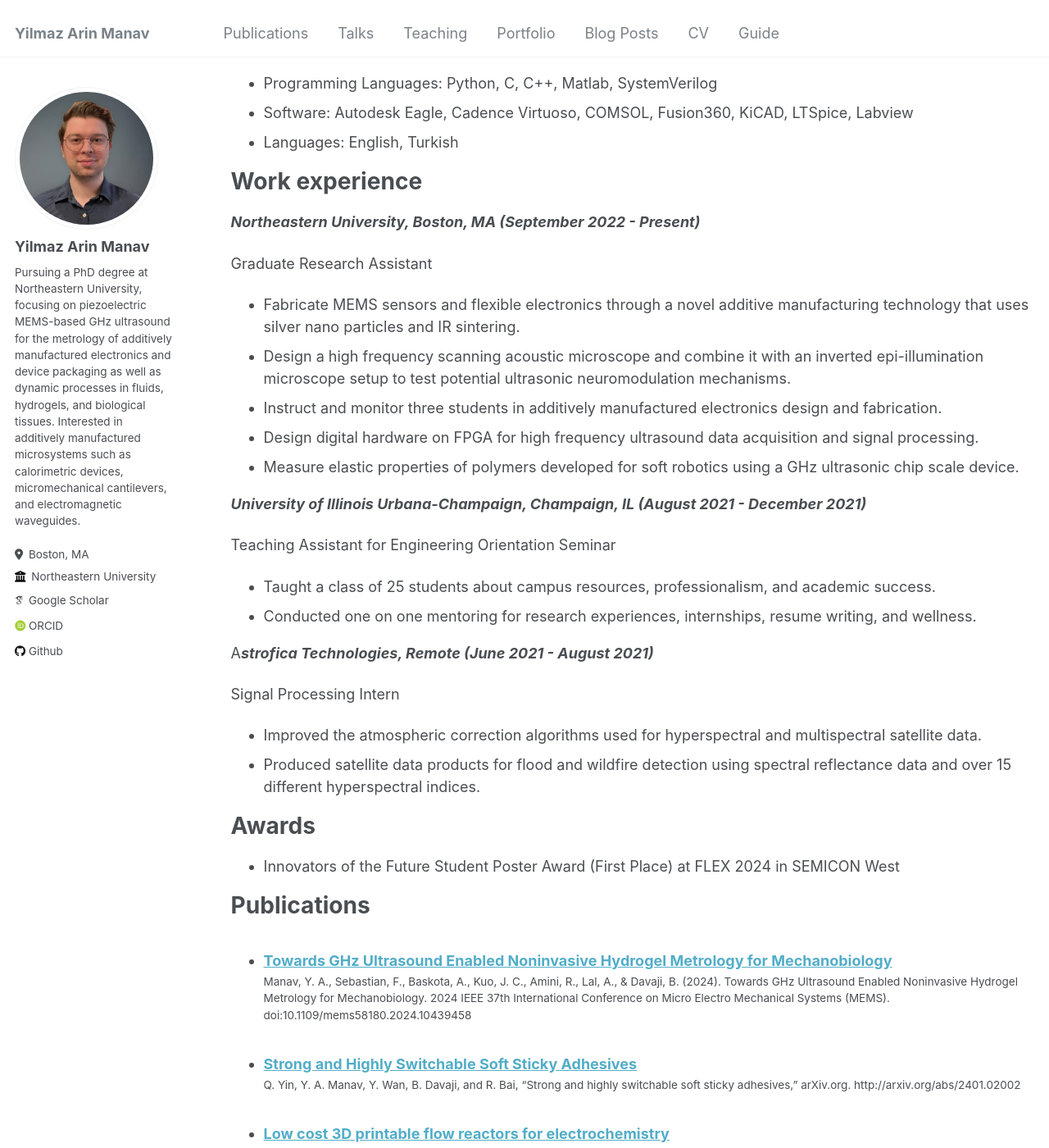
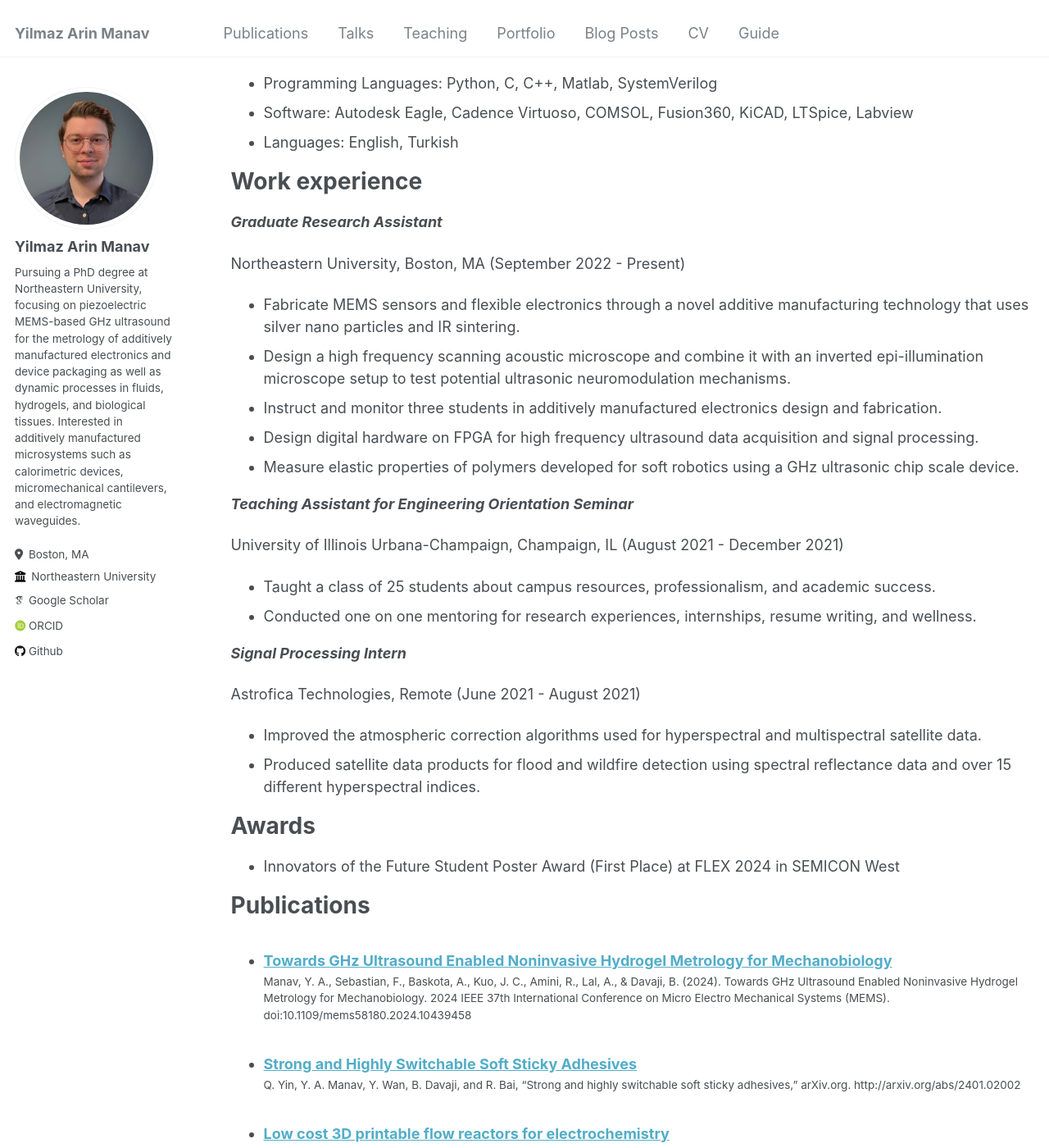
Before and after one commit to arinmanav/arinmanav.github.io, a Jekyll site: the page built from _pages/cv.md, in a window 1280 px wide and 1400 px high, scrolled down 515 px. Shown: the whole window at 82% size. Built offline with Jekyll 4.4.1, drawn with Linux system fonts in a browser that asks for light colours; some web fonts are replaced.

Commit message:
CV Layout updated

```diff
--- a/_pages/cv.md
+++ b/_pages/cv.md
@@ -29,9 +29,9 @@ Skills
 
 Work experience
 ======
-<em><strong>Northeastern University, Boston, MA (September 2022 - Present)<strong><em>
+<em><strong>Graduate Research Assistant<strong><em>
 
-Graduate Research Assistant
+Northeastern University, Boston, MA (September 2022 - Present)
 * Fabricate MEMS sensors and flexible electronics through a novel additive manufacturing technology that uses silver nano particles and IR sintering.
 * Design a high frequency scanning acoustic microscope and combine it with an inverted epi-illumination
 microscope setup to test potential ultrasonic neuromodulation mechanisms.
@@ -39,15 +39,16 @@ microscope setup to test potential ultrasonic neuromodulation mechanisms.
 * Design digital hardware on FPGA for high frequency ultrasound data acquisition and signal processing.
 * Measure elastic properties of polymers developed for soft robotics using a GHz ultrasonic chip scale device.
 
-<em><strong>University of Illinois Urbana-Champaign, Champaign, IL (August 2021 - December 2021)<strong><em>
+<em><strong>Teaching Assistant for Engineering Orientation Seminar<strong><em>
 
-Teaching Assistant for Engineering Orientation Seminar
+University of Illinois Urbana-Champaign, Champaign, IL (August 2021 - December 2021)
 * Taught a class of 25 students about campus resources, professionalism, and academic success.
 * Conducted one on one mentoring for research experiences, internships, resume writing, and wellness.
 
-A<em><strong>strofica Technologies, Remote (June 2021 - August 2021)<strong><em>
+<em><strong>Signal Processing Intern<strong><em>
 
-Signal Processing Intern
+Astrofica Technologies, Remote (June 2021 - August 2021)
+
 * Improved the atmospheric correction algorithms used for hyperspectral and multispectral satellite data.
 * Produced satellite data products for flood and wildfire detection using spectral reflectance data and over 15 different hyperspectral indices.
 
```
